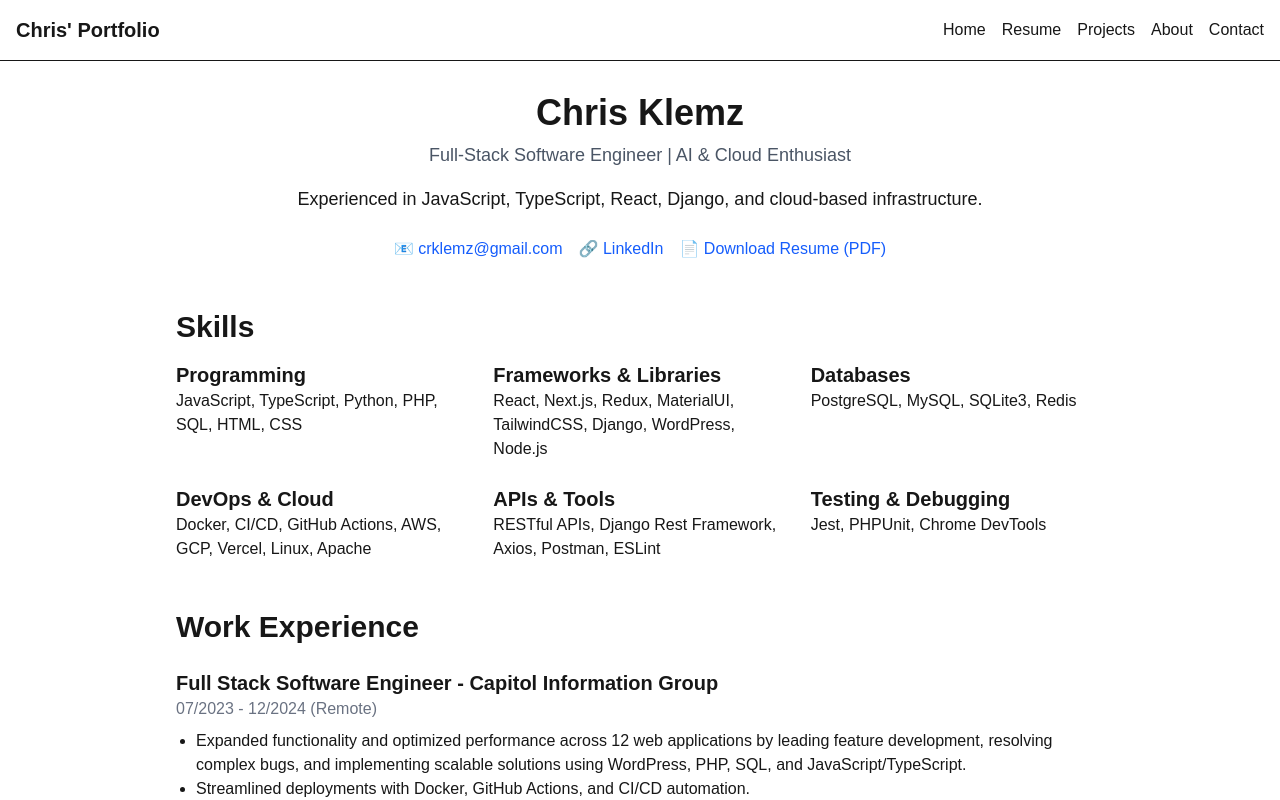
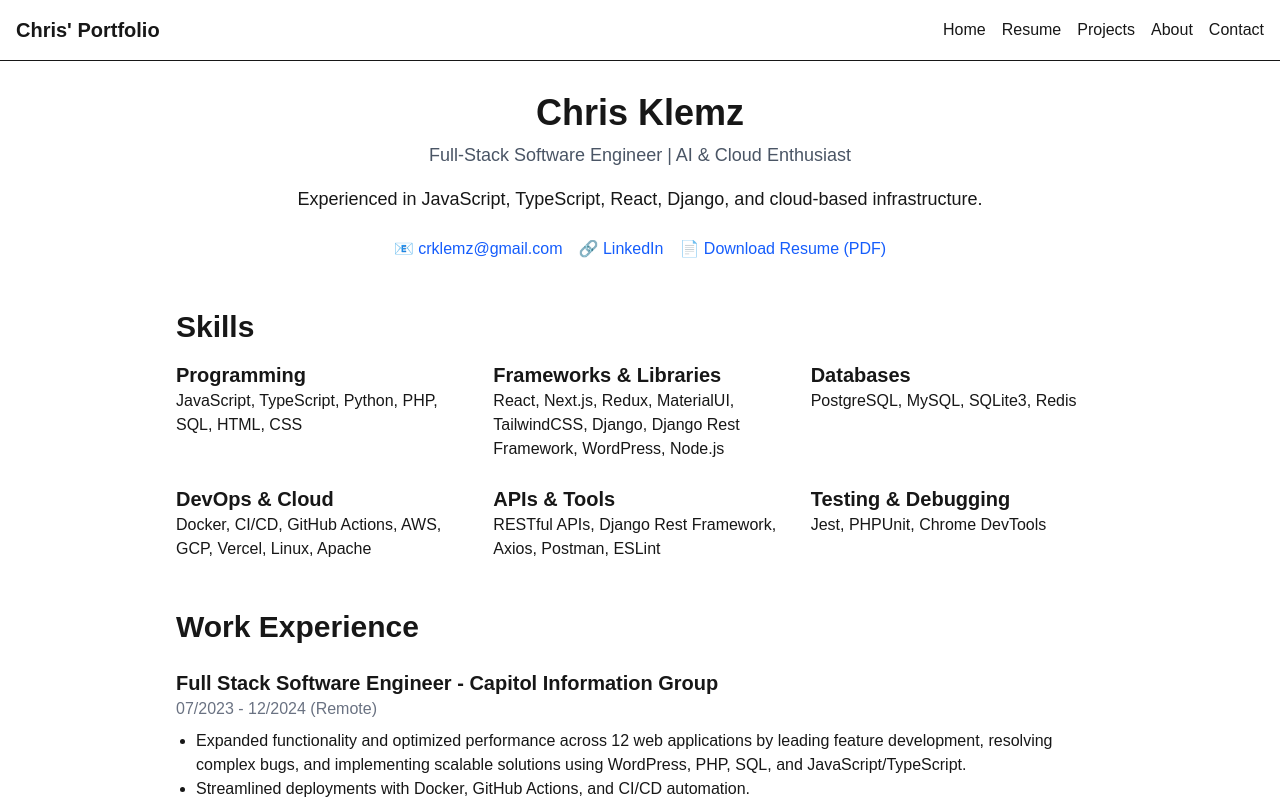
Before and after one commit to Crklemz/portfolio-website, a Next.js app: page /resume in a window 1280 px wide. Shown: the top 800 px of the page. Built offline with nearby package versions, Linux system fonts and the light colour scheme.

Commit message:
style: add drf to list

```diff
--- a/src/app/resume/page.tsx
+++ b/src/app/resume/page.tsx
@@ -27,7 +27,7 @@ export default function ResumePage() {
                     </div>
                     <div>
                         <h3 className="text-xl font-semibold">Frameworks & Libraries</h3>
-                        <p>React, Next.js, Redux, MaterialUI, TailwindCSS, Django, WordPress, Node.js</p>
+                        <p>React, Next.js, Redux, MaterialUI, TailwindCSS, Django, Django Rest Framework, WordPress, Node.js</p>
                     </div>
                     <div>
                         <h3 className="text-xl font-semibold">Databases</h3>
```
